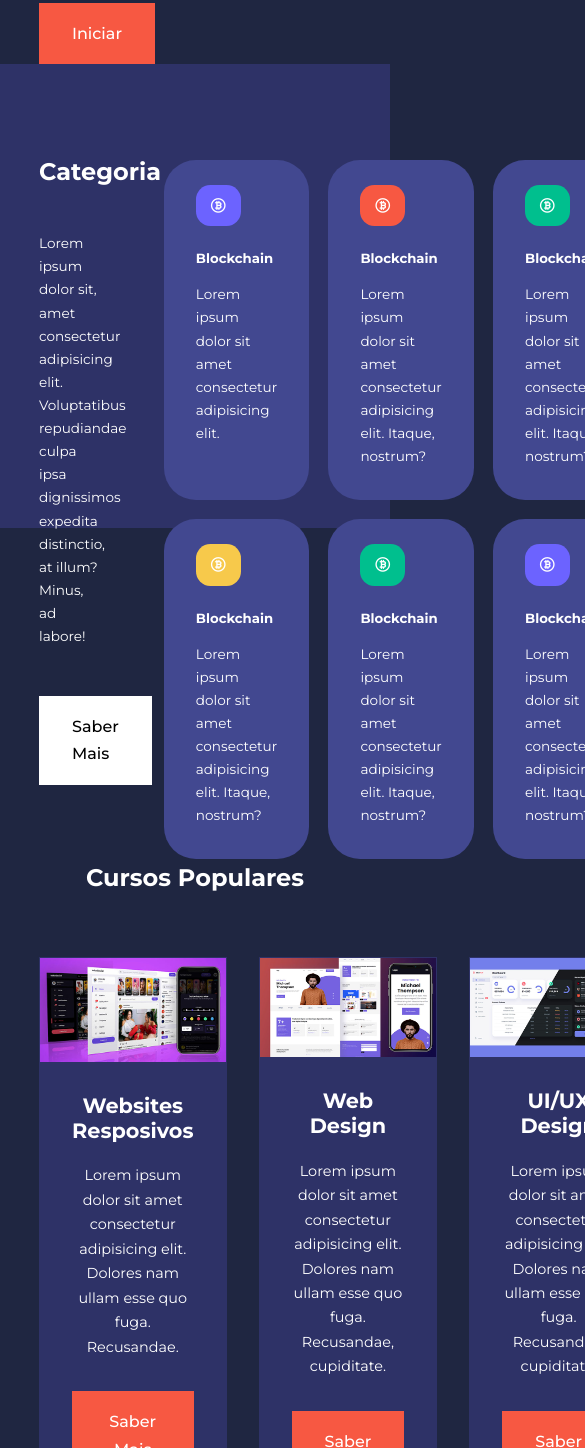
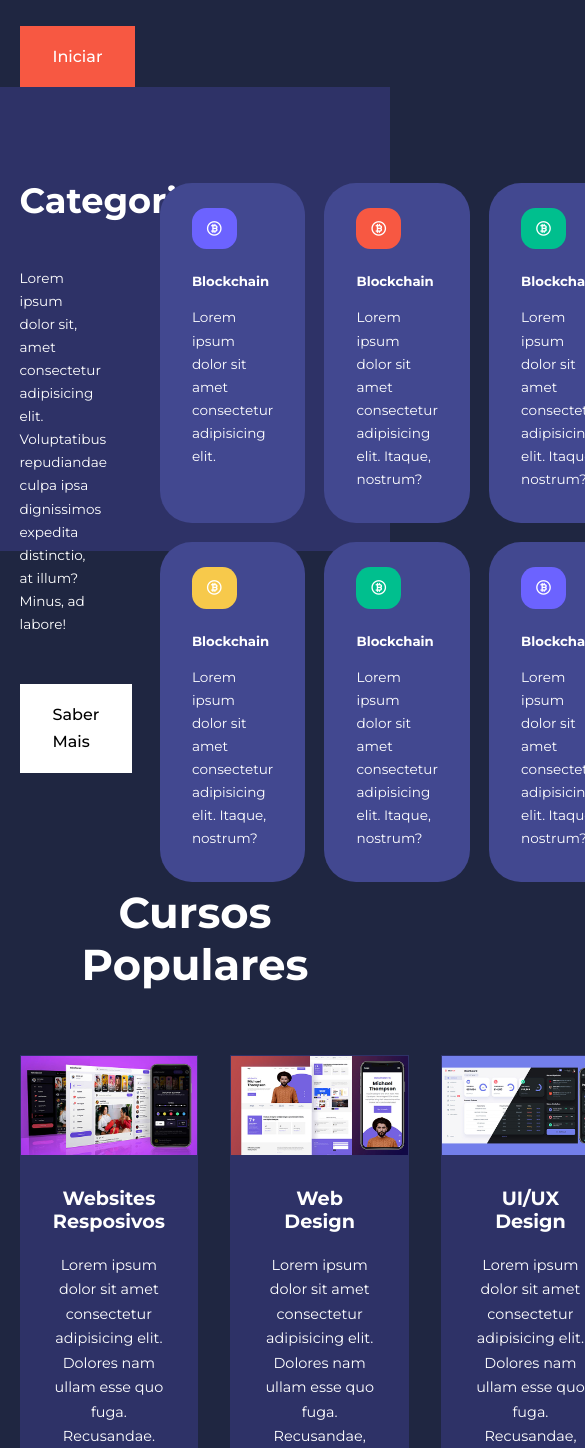
Before and after one commit to Diomar/website-tema-educa-ao, a plain HTML site: page index.html in a window 390 px wide. Shown: the part 552-2000 px from the top of the page, 585 px wide, since content can reach past the window. Drawn offline with nearby package versions, Linux system fonts and the light colour scheme.

Commit message:
config media queries para tablets

```diff
--- a/css/style.css
+++ b/css/style.css
@@ -400,5 +400,31 @@ footer ul li a:hover {
     margin-top: 4rem;
     padding: 1.2rem 0;
     border-top: 1px solid var(--color-bg2);
+}
+
+/* =========== MEDIA QUERIES ============== */
+
+@media screen and (max-width: 1024px) {
+    .container {
+        width: var(--container-width-md)
+    }
+
+    h1 {
+        font-size: 2.2rem;
+    }
+
+    h2 {
+        font-size: 2.7rem;
+    }
+
+    h3 {
+        font-size: 1.4rem;
+    }
+
+    h4 {
+        font-size: 1.2rem;
+    }
+
+
 
 }
```
